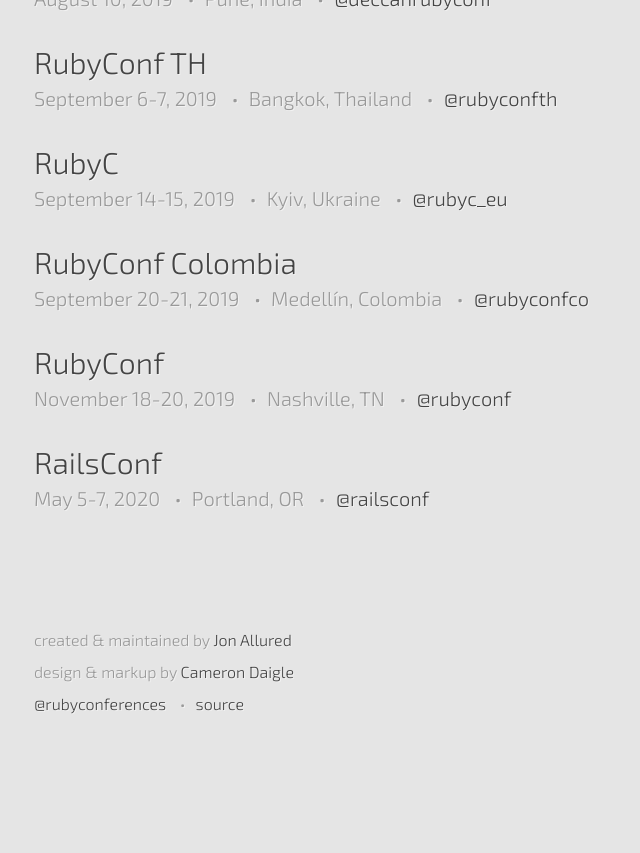
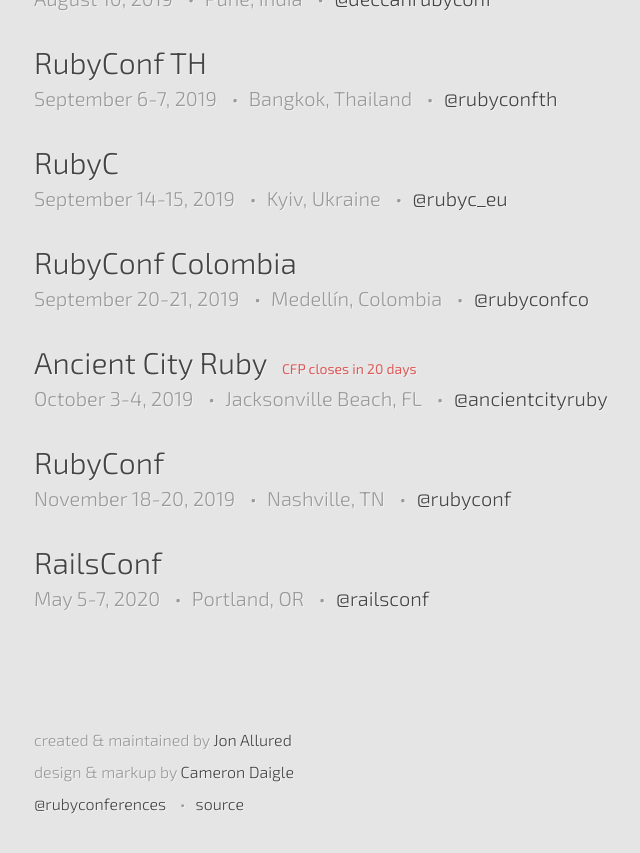
Before and after one commit to ruby-conferences/ruby-conferences.github.io, a Jekyll site: the page built from index.html, in a window 1280 px wide and 900 px high, scrolled down 1618 px. Shown: the top 853 px of the window, without its empty margins (206-846 px from the left). Built offline with Jekyll 4.4.1, drawn with Linux system fonts in a browser that asks for light colours; before the commit the page ends 2418 px from its top, so only the background shows below that.

Commit message:
Add ACR 2019 to upcoming schedule

```diff
--- a/_data/upcoming.yml
+++ b/_data/upcoming.yml
@@ -97,6 +97,14 @@
   cfp_phrase: "CFP closes"
   cfp_date: "June 15, 2019"
 
+- name: Ancient City Ruby
+  location: Jacksonville Beach, FL
+  dates: "October 3-4, 2019"
+  url: http://ancientcityruby.com/
+  twitter: ancientcityruby
+  cfp_phrase: "CFP closes"
+  cfp_date: "July 31, 2019"
+
 - name: RubyConf
   location: Nashville, TN
   dates: "November 18-20, 2019"
```
